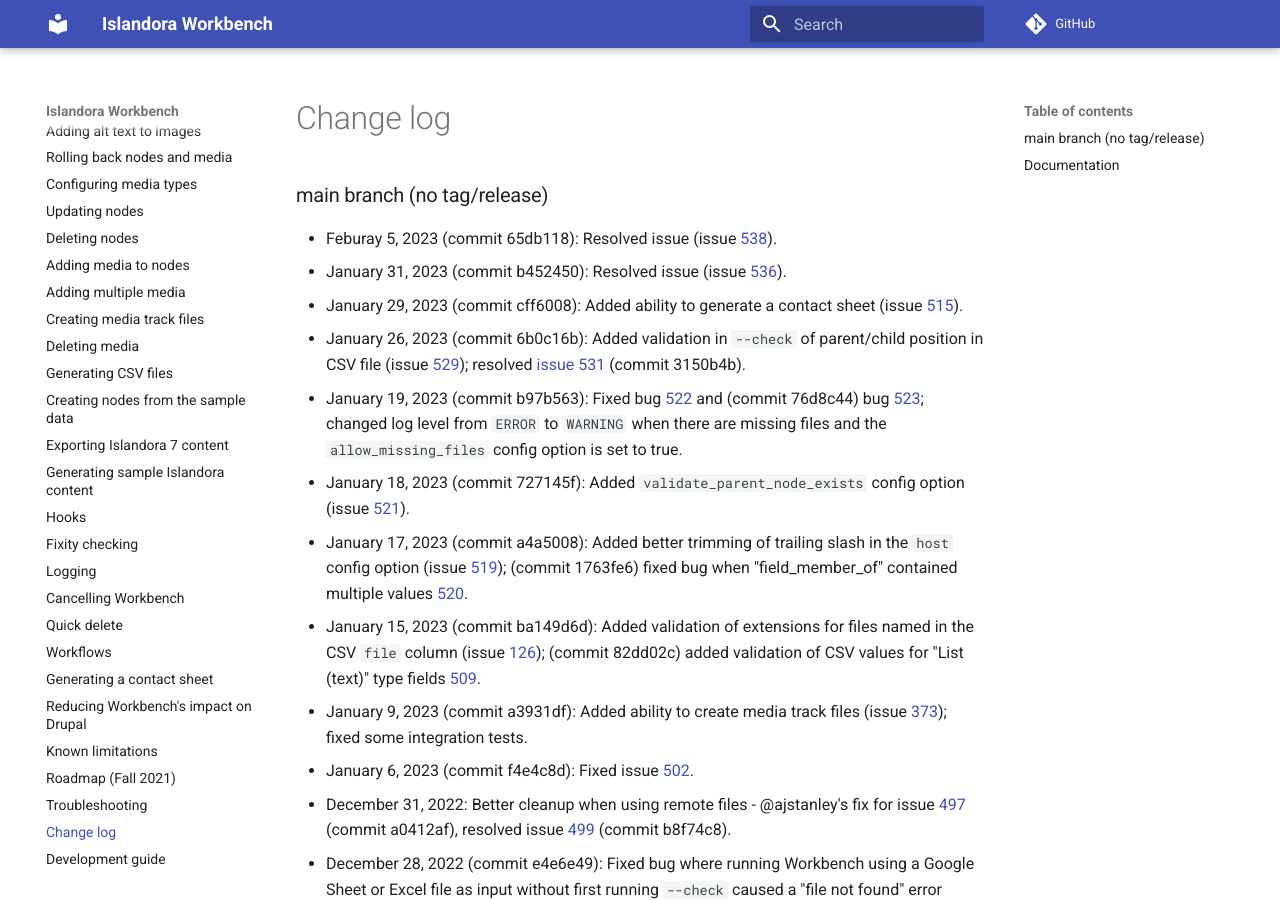
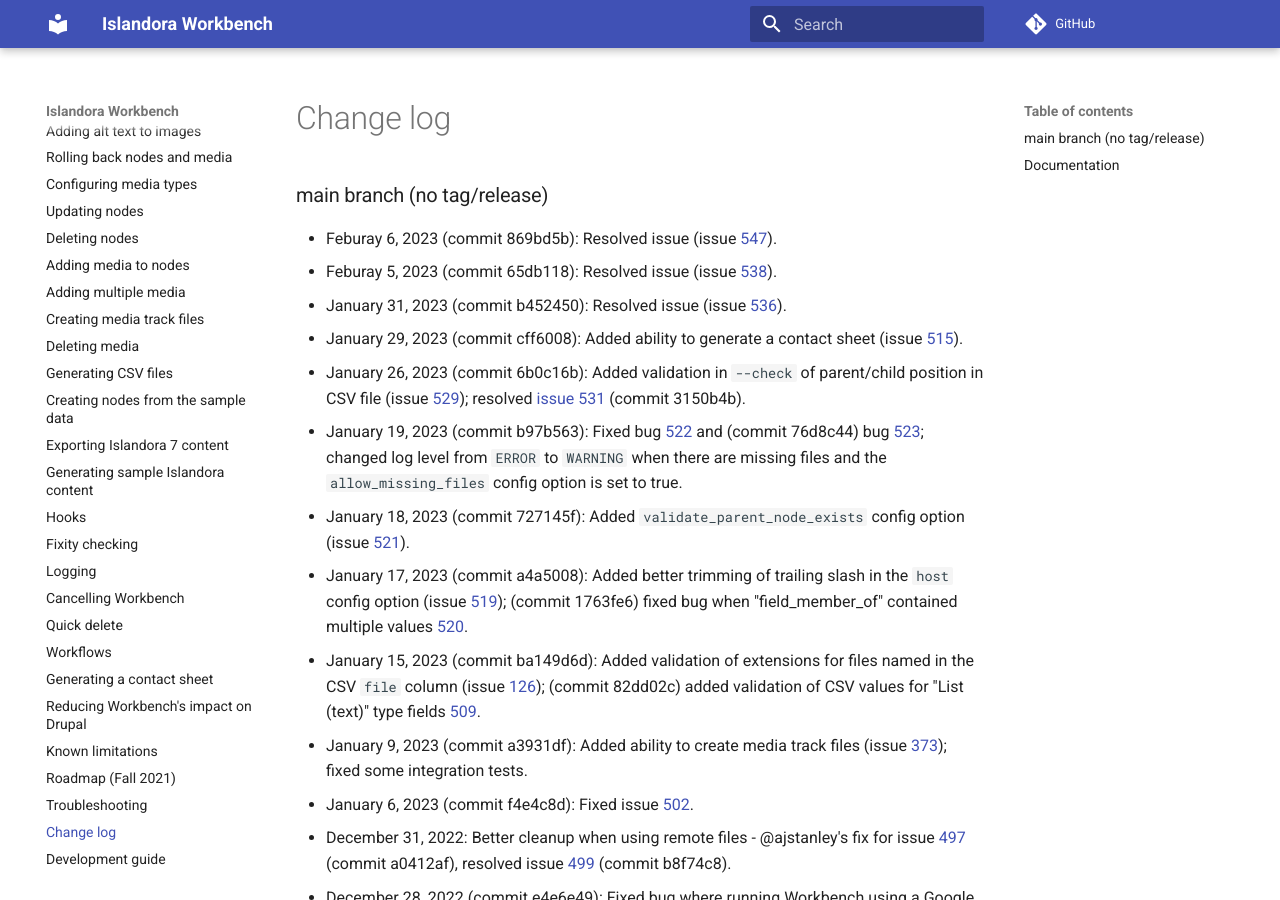
Before and after one commit to mjordan/islandora_workbench_docs, an MkDocs documentation site: the page built from docs/changelog.md, in a window 1280 px wide and 900 px high. Built offline with MkDocs 1.6.1 and Material for MkDocs 9.7.7, drawn with Linux system fonts in a browser that asks for light colours; comment, search, counter and statistics services are not loaded.

Commit message:
Updated changelog.

```diff
--- a/docs/changelog.md
+++ b/docs/changelog.md
@@ -1,5 +1,6 @@
 ### main branch (no tag/release)
 
+* Feburay 6, 2023 (commit 869bd5b): Resolved issue (issue [547](https://github.com/mjordan/islandora_workbench/issues/547)).
 * Feburay 5, 2023 (commit 65db118): Resolved issue (issue [538](https://github.com/mjordan/islandora_workbench/issues/538)).
 * January 31, 2023 (commit b452450): Resolved issue (issue [536](https://github.com/mjordan/islandora_workbench/issues/536)).
 * January 29, 2023 (commit cff6008): Added ability to generate a contact sheet (issue [515](https://github.com/mjordan/islandora_workbench/issues/515)).
```
